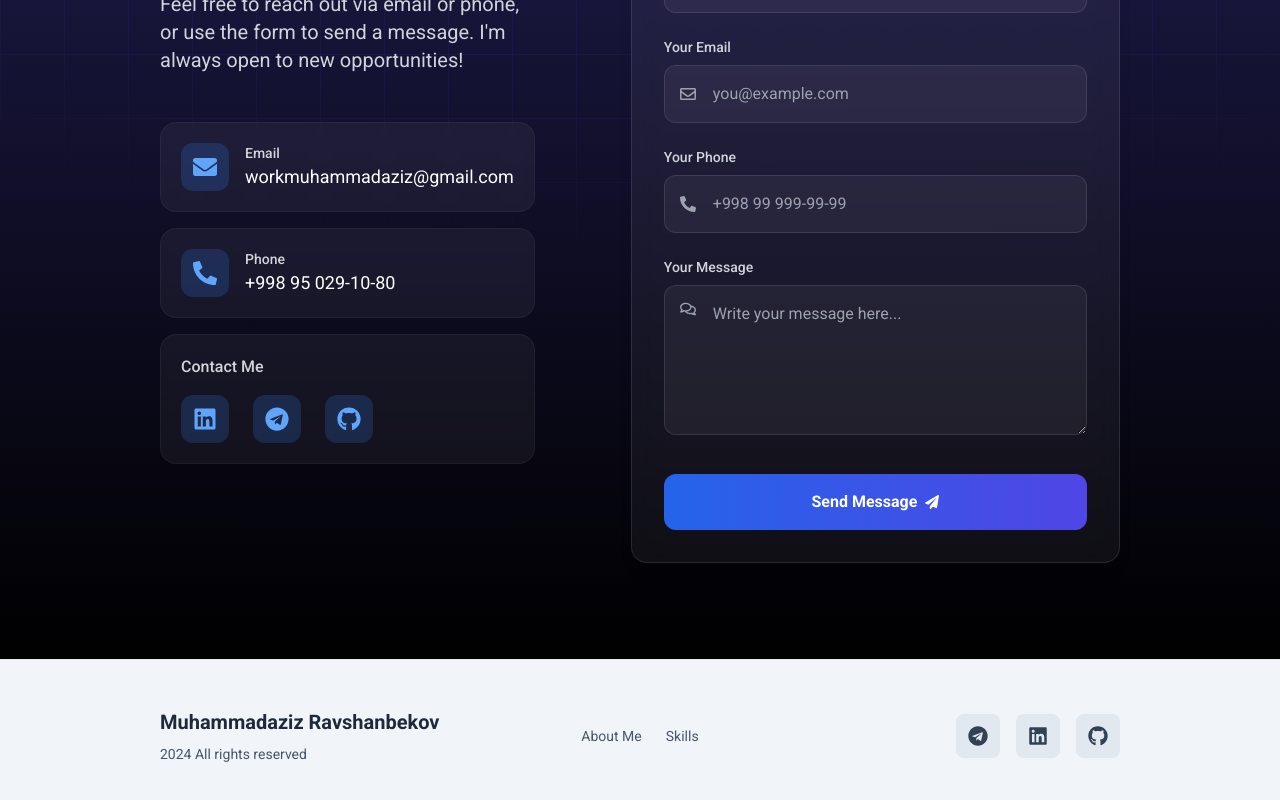
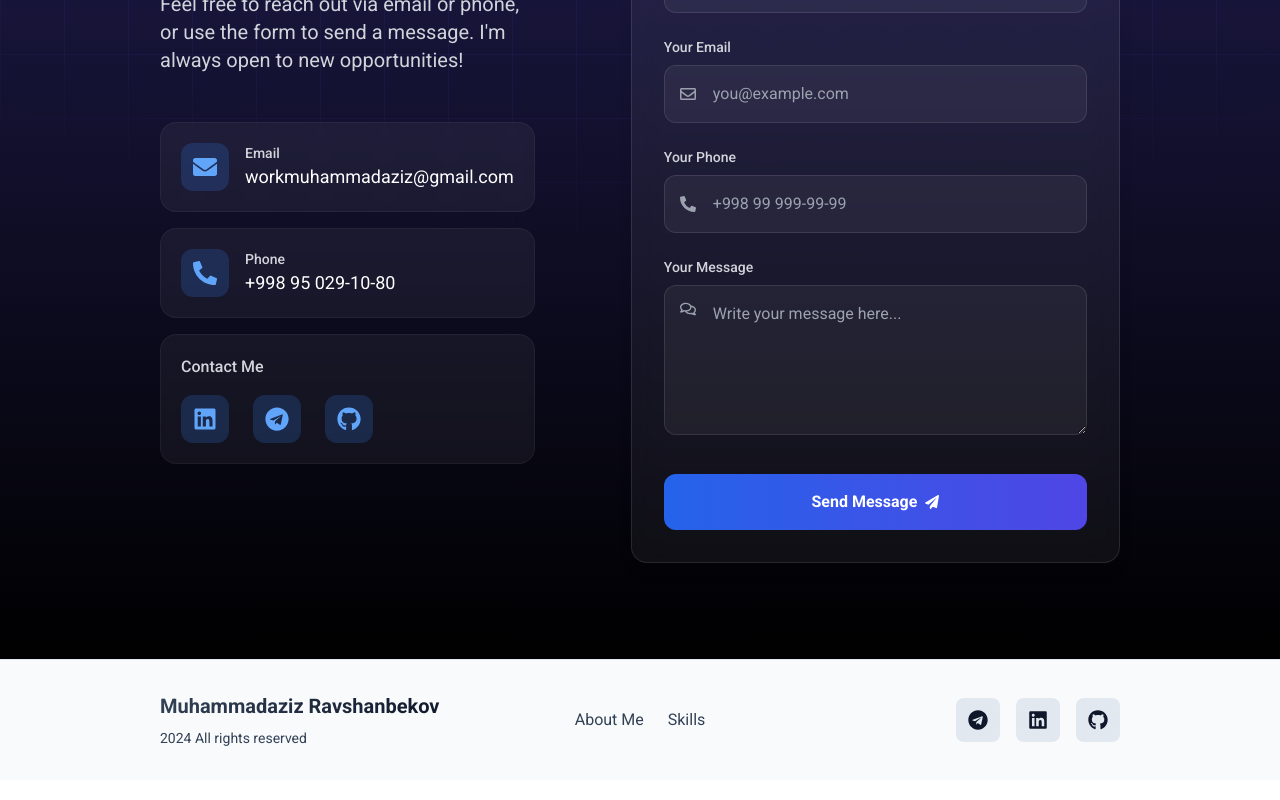
Before and after one commit to smuhammadaziz/portfolio, a React (Vite) app: page / in a window 1280 px wide. Shown: the part 7242-8042 px from the top of the page. Built offline with nearby package versions, Linux system fonts and the light colour scheme.

Commit message:
add: adding some changes for footer

```diff
--- a/src/components/footer/footer.jsx
+++ b/src/components/footer/footer.jsx
@@ -25,7 +25,7 @@ function Footer() {
   };
 
   return (
-    <footer className="bg-slate-100 border-t border-slate-200 py-12">
+    <footer className="bg-slate-50 border-t border-slate-200 py-8">
       <motion.div
         initial="hidden"
         whileInView="visible"
@@ -37,25 +37,25 @@ function Footer() {
           <motion.div
             variants={itemVariants}
             className="text-center md:text-left">
-            <h3 className="text-xl font-bold mb-2 text-slate-800">
+            <h3 className="text-xl font-bold mb-2 bg-gradient-to-r from-slate-700 to-slate-900 bg-clip-text text-transparent">
               Muhammadaziz Ravshanbekov
             </h3>
-            <p className="text-slate-600 text-sm">
+            <p className="text-slate-700 text-sm">
               {new Date().getFullYear()} All rights reserved
             </p>
           </motion.div>
 
           {/* Middle: Navigation */}
           <motion.div variants={itemVariants} className="text-center">
-            <div className="flex justify-center space-x-6 text-slate-600">
+            <div className="flex justify-center space-x-6 text-slate-700">
               <a
                 href="#intro"
-                className="hover:text-slate-900 transition-colors duration-300 text-sm hover:underline decoration-slate-400 underline-offset-4">
+                className="hover:text-slate-900 transition-colors duration-300 text-md hover:underline decoration-slate-400 underline-offset-4">
                 About Me
               </a>
               <a
                 href="#skills"
-                className="hover:text-slate-900 transition-colors duration-300 text-sm hover:underline decoration-slate-400 underline-offset-4">
+                className="hover:text-slate-900 transition-colors duration-300 text-md hover:underline decoration-slate-400 underline-offset-4">
                 Skills
               </a>
             </div>
@@ -70,21 +70,21 @@ function Footer() {
               target="_blank"
               rel="noopener noreferrer"
               className="bg-slate-200 p-3 rounded-lg hover:bg-slate-300 transition-all duration-300 group">
-              <FaTelegram className="w-5 h-5 text-slate-700 group-hover:text-slate-900" />
+              <FaTelegram className="w-5 h-5 text-slate-900 group-hover:text-blue-600" />
             </a>
             <a
               href="https://www.linkedin.com/in/muhammadaziz-ravshanbekov/"
               target="_blank"
               rel="noopener noreferrer"
               className="bg-slate-200 p-3 rounded-lg hover:bg-slate-300 transition-all duration-300 group">
-              <FaLinkedin className="w-5 h-5 text-slate-700 group-hover:text-slate-900" />
+              <FaLinkedin className="w-5 h-5 text-slate-900 group-hover:text-blue-600" />
             </a>
             <a
               href="https://github.com/smuhammadaziz"
               target="_blank"
               rel="noopener noreferrer"
               className="bg-slate-200 p-3 rounded-lg hover:bg-slate-300 transition-all duration-300 group">
-              <FaGithub className="w-5 h-5 text-slate-700 group-hover:text-slate-900" />
+              <FaGithub className="w-5 h-5 text-slate-900 group-hover:text-slate-800" />
             </a>
           </motion.div>
         </div>
```
